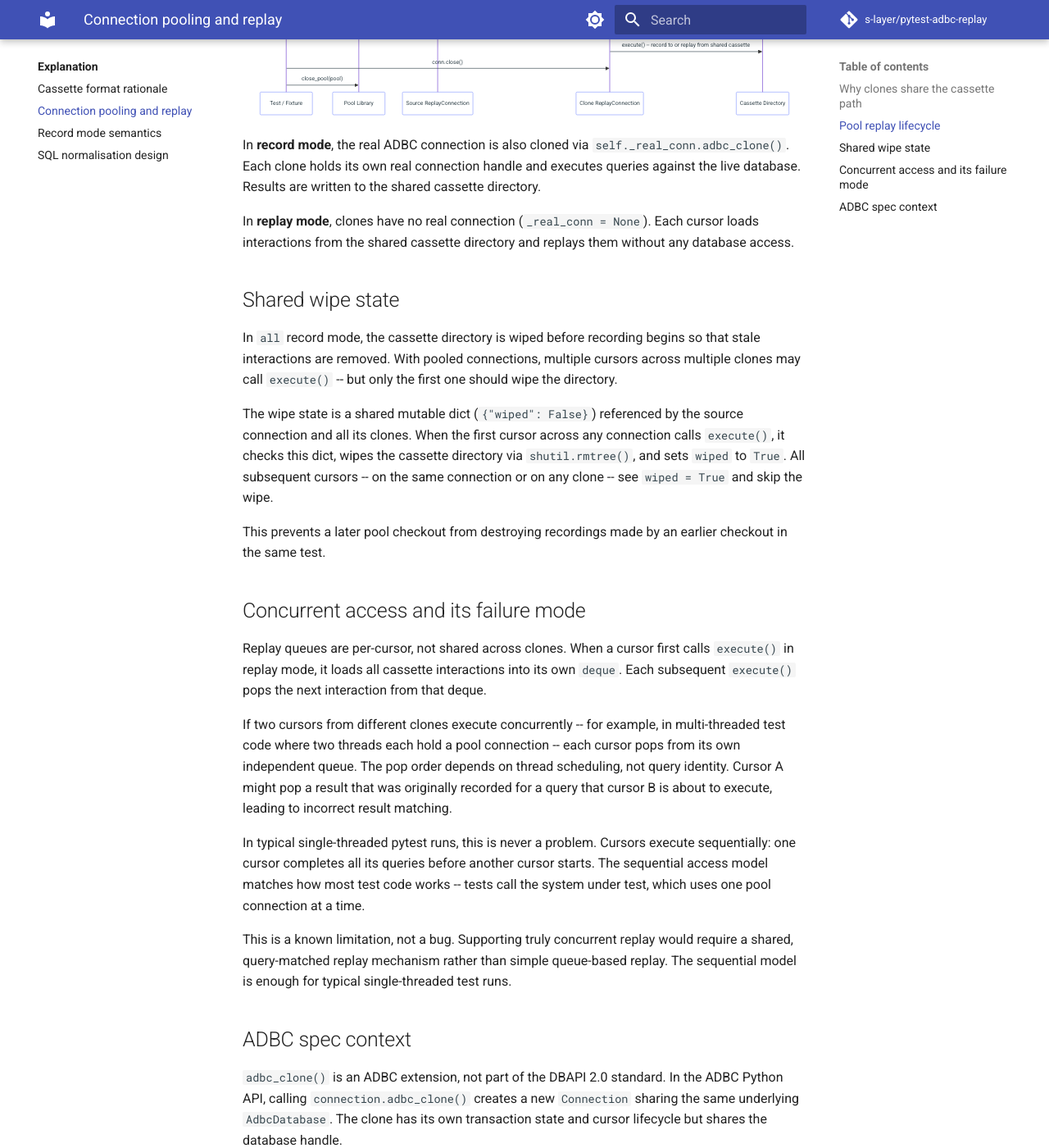
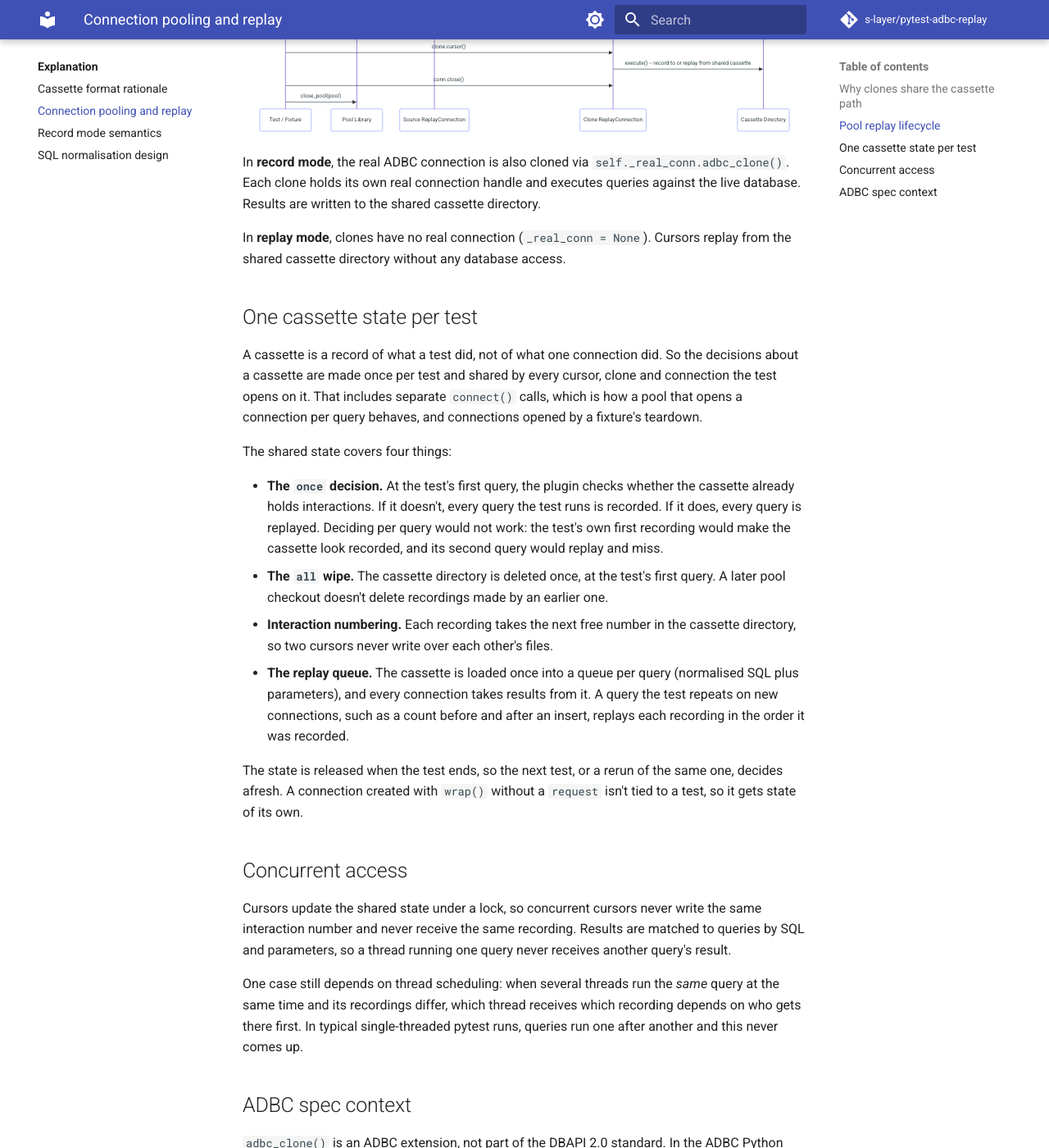
Before and after one commit to anentropic/pytest-adbc-replay, an MkDocs documentation site: the page built from docs/src/explanation/connection-pooling.md, in a window 1280 px wide and 1400 px high, scrolled down 995 px. Shown: the whole window at 82% size. Built offline with MkDocs 1.6.1 and Material for MkDocs 9.7.7, drawn with Linux system fonts in a browser that asks for light colours; comment, search, counter and statistics services are not loaded; some of the changed text lies outside the part shown.

Commit message:
chore(release): 1.3.0
Docs pass for the release: the connection pooling explanation, reference
and how-to describe the per-test shared cassette state (once decision,
all wipe, interaction numbering, replay queue) instead of per-clone wipe
state and per-cursor queues, and narrow the concurrency caveat to the same
query run concurrently. The record-modes reference, README, fixtures
reference and tutorial describe once as decided per test.

Co-Authored-By: Claude Opus 5.5 <noreply@anthropic.com>
Claude-Session: https://claude.ai/code/session_012vd7uLuKY1LPiHtBPbcNny

```diff
--- a/docs/src/explanation/connection-pooling.md
+++ b/docs/src/explanation/connection-pooling.md
@@ -1,6 +1,6 @@
 # Connection pooling and replay
 
-This article explains how pytest-adbc-replay handles connection pooling, why clones share cassette paths and wipe state, and what happens when concurrent access is attempted.
+This article explains how pytest-adbc-replay handles connection pooling, why a test's connections share one cassette and one record/replay state, and what happens when connections run queries concurrently.
 
 ## Why clones share the cassette path
 
@@ -25,7 +25,7 @@ sequenceDiagram
     Test->>Source: adbc_connect() or wrap()
     Test->>Pool: create_pool(config)
     Pool->>Source: source.adbc_clone()
-    Source->>Clone: new ReplayConnection (shared cassette, shared wipe state)
+    Source->>Clone: new ReplayConnection (shared cassette, shared cassette state)
     Pool-->>Test: pool ready
 
     Test->>Pool: pool.connect()
@@ -39,31 +39,32 @@ sequenceDiagram
 
 In **record mode**, the real ADBC connection is also cloned via `self._real_conn.adbc_clone()`. Each clone holds its own real connection handle and executes queries against the live database. Results are written to the shared cassette directory.
 
-In **replay mode**, clones have no real connection (`_real_conn = None`). Each cursor loads interactions from the shared cassette directory and replays them without any database access.
+In **replay mode**, clones have no real connection (`_real_conn = None`). Cursors replay from the shared cassette directory without any database access.
 
-## Shared wipe state
+## One cassette state per test
 
-In `all` record mode, the cassette directory is wiped before recording begins so that stale interactions are removed. With pooled connections, multiple cursors across multiple clones may call `execute()` -- but only the first one should wipe the directory.
+A cassette is a record of what a test did, not of what one connection did. So the decisions about a cassette are made once per test and shared by every cursor, clone and connection the test opens on it. That includes separate `connect()` calls, which is how a pool that opens a connection per query behaves, and connections opened by a fixture's teardown.
 
-The wipe state is a shared mutable dict (`{"wiped": False}`) referenced by the source connection and all its clones. When the first cursor across any connection calls `execute()`, it checks this dict, wipes the cassette directory via `shutil.rmtree()`, and sets `wiped` to `True`. All subsequent cursors -- on the same connection or on any clone -- see `wiped = True` and skip the wipe.
+The shared state covers four things:
 
-This prevents a later pool checkout from destroying recordings made by an earlier checkout in the same test.
+- **The `once` decision.** At the test's first query, the plugin checks whether the cassette already holds interactions. If it doesn't, every query the test runs is recorded. If it does, every query is replayed. Deciding per query would not work: the test's own first recording would make the cassette look recorded, and its second query would replay and miss.
+- **The `all` wipe.** The cassette directory is deleted once, at the test's first query. A later pool checkout doesn't delete recordings made by an earlier one.
+- **Interaction numbering.** Each recording takes the next free number in the cassette directory, so two cursors never write over each other's files.
+- **The replay queue.** The cassette is loaded once into a queue per query (normalised SQL plus parameters), and every connection takes results from it. A query the test repeats on new connections, such as a count before and after an insert, replays each recording in the order it was recorded.
 
-## Concurrent access and its failure mode
+The state is released when the test ends, so the next test, or a rerun of the same one, decides afresh. A connection created with `wrap()` without a `request` isn't tied to a test, so it gets state of its own.
 
-Replay queues are per-cursor, not shared across clones. When a cursor first calls `execute()` in replay mode, it loads all cassette interactions into its own `deque`. Each subsequent `execute()` pops the next interaction from that deque.
+## Concurrent access
 
-If two cursors from different clones execute concurrently -- for example, in multi-threaded test code where two threads each hold a pool connection -- each cursor pops from its own independent queue. The pop order depends on thread scheduling, not query identity. Cursor A might pop a result that was originally recorded for a query that cursor B is about to execute, leading to incorrect result matching.
+Cursors update the shared state under a lock, so concurrent cursors never write the same interaction number and never receive the same recording. Results are matched to queries by SQL and parameters, so a thread running one query never receives another query's result.
 
-In typical single-threaded pytest runs, this is never a problem. Cursors execute sequentially: one cursor completes all its queries before another cursor starts. The sequential access model matches how most test code works -- tests call the system under test, which uses one pool connection at a time.
-
-This is a known limitation, not a bug. Supporting truly concurrent replay would require a shared, query-matched replay mechanism rather than simple queue-based replay. The sequential model is enough for typical single-threaded test runs.
+One case still depends on thread scheduling: when several threads run the *same* query at the same time and its recordings differ, which thread receives which recording depends on who gets there first. In typical single-threaded pytest runs, queries run one after another and this never comes up.
 
 ## ADBC spec context
 
 `adbc_clone()` is an ADBC extension, not part of the DBAPI 2.0 standard. In the ADBC Python API, calling `connection.adbc_clone()` creates a new `Connection` sharing the same underlying `AdbcDatabase`. The clone has its own transaction state and cursor lifecycle but shares the database handle.
 
-pytest-adbc-replay's `ReplayConnection.adbc_clone()` follows this pattern: the clone shares configuration, cassette path, and wipe state with its source, but maintains independent cursor state.
+pytest-adbc-replay's `ReplayConnection.adbc_clone()` follows this pattern: the clone shares configuration, cassette path and cassette state with its source, and has its own cursors.
 
 See the [ADBC Python API documentation](https://arrow.apache.org/adbc/current/python/api/adbc_driver_manager.html) for the upstream specification.
 
--- a/docs/src/reference/connection-pooling.md
+++ b/docs/src/reference/connection-pooling.md
@@ -32,31 +32,31 @@ Pool libraries such as [adbc-poolhouse](https://github.com/s-layer/adbc-poolhous
 
 ## Shared cassette semantics
 
-All clones share the cassette and configuration of the source connection. Each clone has its own independent cursor state.
+All clones share the cassette and configuration of the source connection. So do any other connections the same test opens on the same cassette.
 
 | Property | Behaviour |
 |---|---|
 | Cassette path | Shared -- all clones record to and replay from the same cassette directory |
-| Wipe state | Shared mutable dict -- only the first cursor across all clones wipes the cassette in `all` mode |
+| Cassette state | Shared per test -- the `once` record/replay decision and the `all` wipe happen once, at the test's first query |
+| Interaction numbering | Shared -- each recording takes the next free number, so cursors never overwrite each other |
+| Replay queue | Shared per test -- each query's recordings replay in recorded order, whichever connection runs it |
 | Real connection | Record mode: cloned via `real_conn.adbc_clone()`. Replay mode: `None` |
-| Cursor state | Independent per clone -- each cursor maintains its own replay queue |
+| Cursor state | Per cursor -- results, fetch position and consumption state are not shared |
 | Close isolation | Closing a clone does not affect the source connection or other clones |
 
 ---
 
 ## Clone-of-clone
 
-Cloning a clone is supported. The resulting connection shares the same cassette path and wipe state as the original source. This matches the ADBC spec, where `adbc_clone()` can be called on any connection, not just the original.
+Cloning a clone is supported. The resulting connection shares the same cassette path and cassette state as the original source. This matches the ADBC spec, where `adbc_clone()` can be called on any connection, not just the original.
 
 ---
 
 ## Limitations
 
-**Sequential access:** Replay queues are per-cursor. If two cursors from different clones execute concurrently (e.g. in multi-threaded test code), each cursor pops results from its own independent queue. The pop order depends on thread scheduling, not query identity, which can lead to incorrect result matching.
+**Concurrent repeats of one query:** results are matched to queries by SQL and parameters, under a lock. If several threads run the same query at the same time and its recordings differ, which thread receives which recording depends on thread scheduling. Single-threaded pytest runs are not affected.
 
-In typical single-threaded pytest runs, cursors execute sequentially and this is never a problem. The sequential access constraint only applies when multiple threads hold pool connections and execute queries concurrently.
-
-See the [explanation article](../explanation/connection-pooling.md) for a detailed walkthrough of the concurrent-access failure mode.
+See the [explanation article](../explanation/connection-pooling.md) for how the shared cassette state works.
 
 ## Related
 
--- a/pyproject.toml
+++ b/pyproject.toml
@@ -1,6 +1,6 @@
 [project]
 name = "pytest-adbc-replay"
-version = "1.2.0"
+version = "1.3.0"
 description = "pytest plugin to record and replay ADBC database queries"
 readme = "README.md"
 authors = [
```
Also changed, not shown: CHANGELOG.md (+13 -0 lines), README.md (+1 -1 lines), docs/src/how-to/connection-pools.md (+4 -2 lines), docs/src/reference/fixtures.md (+1 -1 lines), docs/src/reference/record-modes.md (+2 -2 lines), docs/src/tutorial/first-cassette.md (+1 -1 lines), 1 other file.
